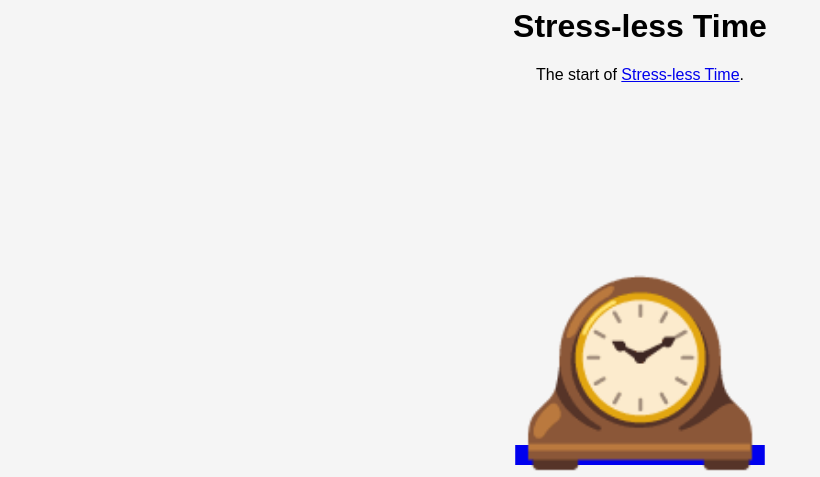
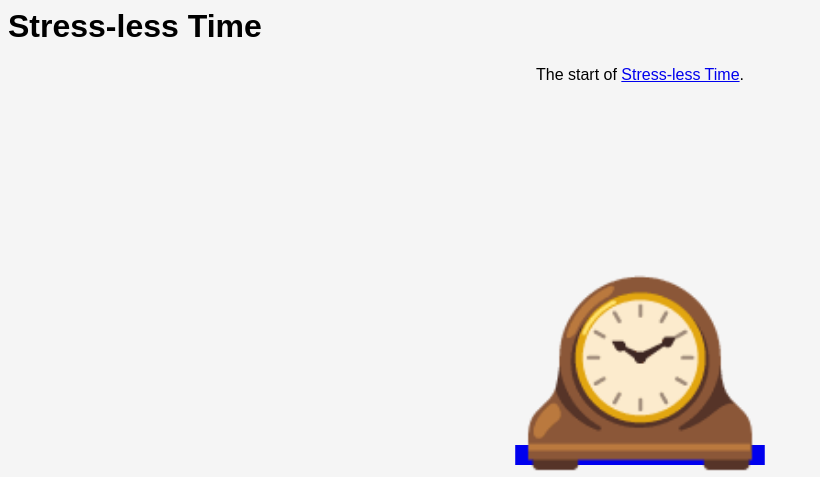
Before and after one commit to a-bangk/less-time, a PHP site: page / in a window 1280 px wide. Shown: the top 477 px of the page, without its empty margins (0-820 px from the left). Run offline with PHP 8.4, Linux system fonts and the light colour scheme.

Commit message:
Readme update

```diff
--- a/css/styles.css
+++ b/css/styles.css
@@ -1,6 +1,6 @@
 h1 {
   font-family: Arial, Helvetica, sans-serif;
-text-align:center;
+Etext-align:center;
 }
 
 p {
```
Also changed, not shown: README.md.
